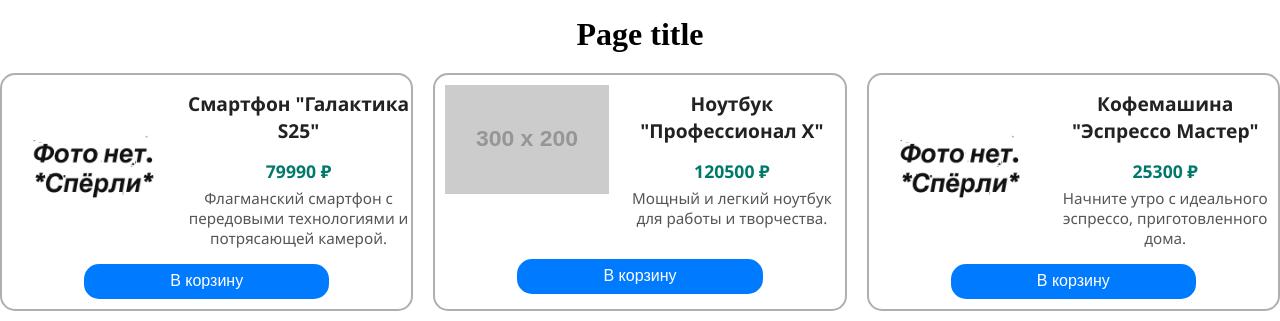
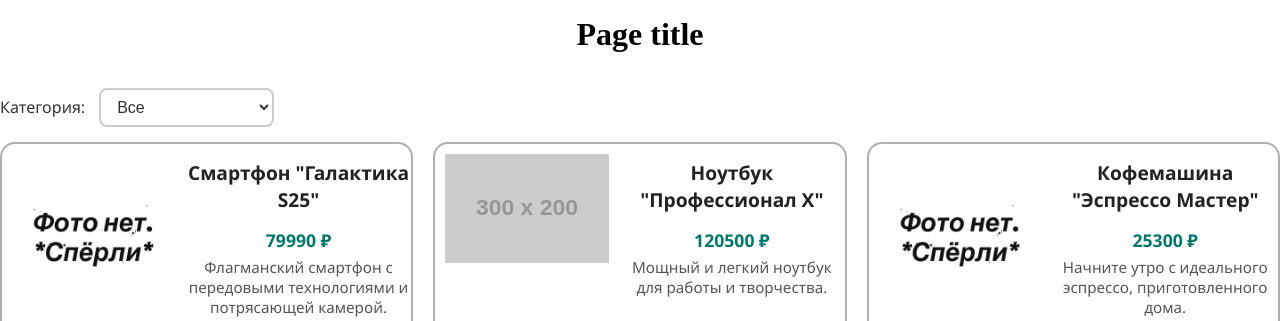
Before and after one commit to SnowSalam/product-list, a plain HTML site: page index.html in a window 1280 px wide. Shown: the part 104-425 px from the top of the page. Drawn offline with Linux system fonts and the light colour scheme; placeholder pictures from the web are drawn by us.

Commit message:
Add category selection

```diff
--- a/index.html
+++ b/index.html
@@ -18,6 +18,15 @@
 
     <h1>Page title</h1>
 
+    <div class="category-select-wrapper">
+      <label class="category-select-label" for="category-select"
+        >Категория:</label
+      >
+      <select name="category" id="category-select">
+        <option class="category-select-option" value="Все">Все</option>
+      </select>
+    </div>
+
     <div id="product-list"></div>
 
     <noscript>You need to enable JavaScript to run this page.</noscript>
--- a/index.js
+++ b/index.js
@@ -1,7 +1,9 @@
 import { productCard } from "./js/productCard.js";
 
 const productList = document.getElementById("product-list");
+const categorySelect = document.getElementById("category-select");
 const products = [];
+const categoriesSet = new Set();
 
 async function downloadProducts() {
   await fetch("./products.json")
@@ -14,17 +16,50 @@ async function downloadProducts() {
       return false;
     });
 
+  fillCategories(products);
   return true;
 }
 
-async function renderProductList() {
-  if (await downloadProducts()) {
-    products.forEach((item) => {
-      productList.appendChild(productCard(item));
-    });
-  } else {
-    alert("Товары не были загружены. Пожалуйста, обратитесь в техподдержку.");
-  }
+async function renderProductList(productsArr) {
+  productList.innerHTML = "";
+  productsArr.forEach((item) => {
+    productList.appendChild(productCard(item));
+  });
 }
 
-renderProductList();
+if (await downloadProducts()) {
+  renderProductList(products);
+  populateCategorySelect(categoriesSet);
+} else
+  alert("Товары не были загружены. Пожалуйста, обратитесь в техподдержку.");
+
+function fillCategories(productsArr) {
+  productsArr.forEach((product) => {
+    categoriesSet.add(product.category);
+  });
+}
+
+function populateCategorySelect(set) {
+  set.forEach((category) => {
+    const option = document.createElement("option");
+    option.className = "category-select-option";
+    option.textContent = category;
+    option.value = category;
+    categorySelect.appendChild(option);
+  });
+}
+
+categorySelect.addEventListener("change", (event) => {
+  const selectedCategory = event.target.value;
+
+  if (selectedCategory === "Все") {
+    renderProductList(products);
+    return;
+  }
+
+  renderProductList(
+    products.filter((item) => {
+      return item.category === selectedCategory;
+    })
+  );
+});
--- a/styles/main.css
+++ b/styles/main.css
@@ -87,6 +87,41 @@ h3 {
   background-color: #1c89ff;
 }
 
+.category-select-label {
+  font-size: 1rem;
+  margin-right: 10px;
+  font-family: "Segoe UI", Tahoma, Geneva, Verdana, sans-serif;
+  font-weight: 500;
+  color: #333;
+}
+
+#category-select {
+  margin: 15px 0;
+  padding: 8px 12px;
+  font-size: 1rem;
+  border: 2px solid #ccc;
+  border-radius: 8px;
+  background-color: #fff;
+  color: #333;
+  transition: border-color 0.3s ease, box-shadow 0.3s ease;
+  cursor: pointer;
+}
+
+#category-select:hover {
+  border-color: #888;
+}
+
+#category-select:focus {
+  border-color: #555;
+  box-shadow: 0 0 4px rgba(0, 0, 0, 0.3);
+  outline: none;
+}
+
+.category-select-option {
+  background-color: #fff;
+  color: #333;
+}
+
 @media (max-width: 1024px) {
   #product-list {
     grid-template-columns: repeat(2, 1fr);
```
